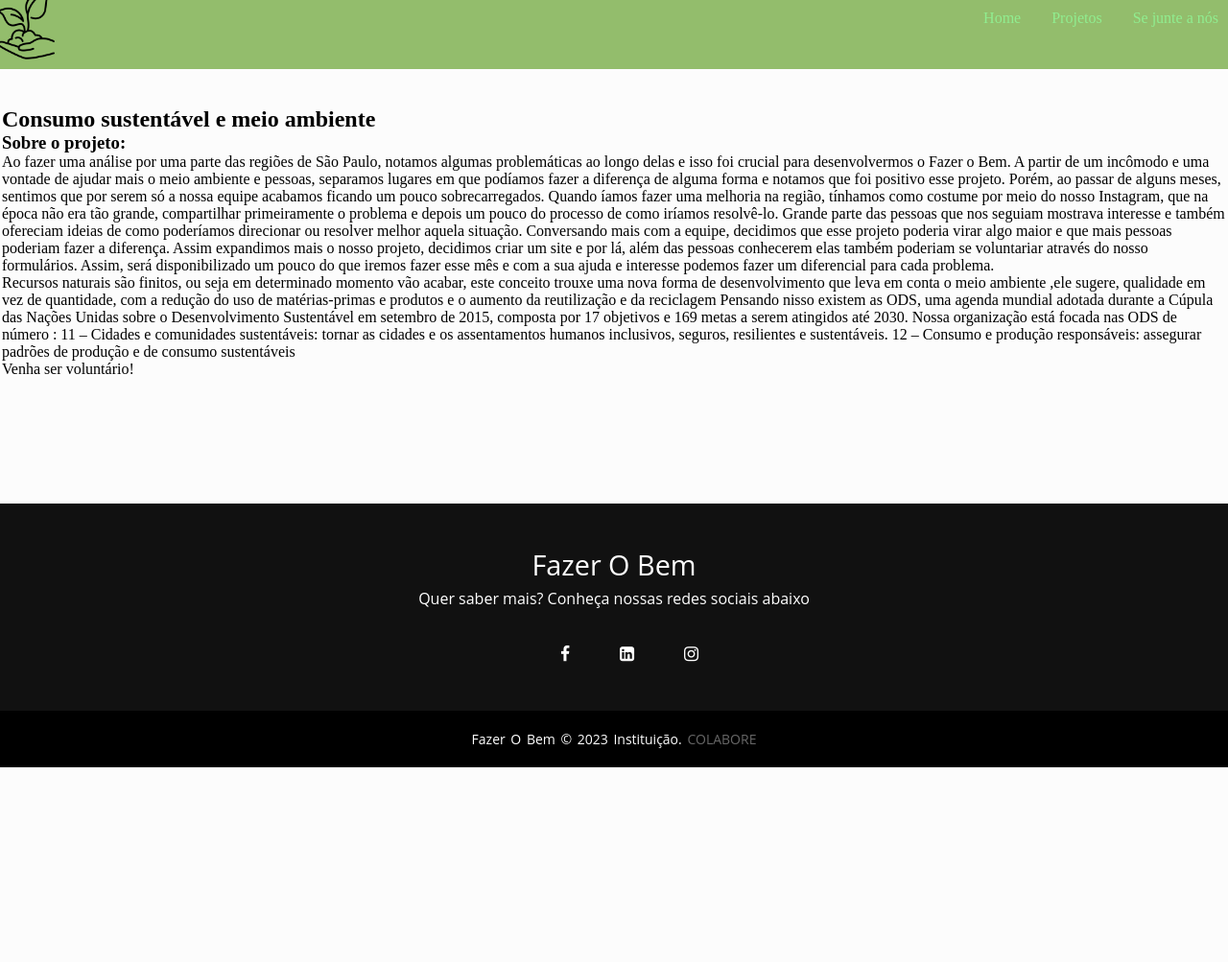
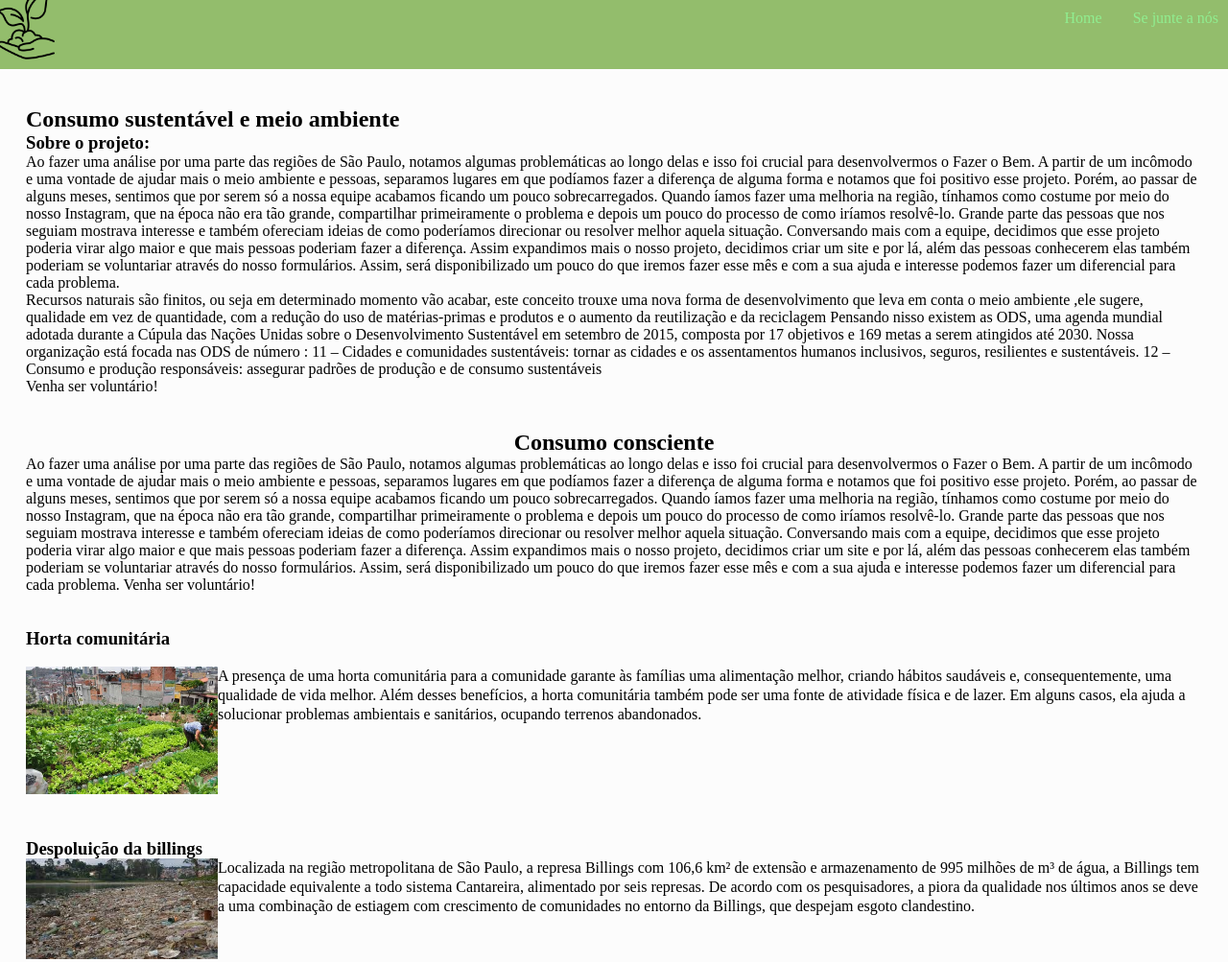
Before and after one commit to codigo01quequel/trabalho-final, a plain HTML site: page index.html in a window 1280 px wide. Shown: the top 1003 px of the page at 96% size. Before the commit the page ends 800 px from the top, so only its background shows below. Drawn offline with nearby package versions, Linux system fonts and the light colour scheme.

Commit message:
apaguei uma pagina e coloquei borda

```diff
--- a/index.html
+++ b/index.html
@@ -20,10 +20,6 @@
             </li>
 
             <li>
-                <a href="project.html">Projetos</a>
-            </li>
-
-            <li>
                 <a href="formulario.html">Se junte a nós</a>
             </li>
         </ul>
@@ -31,6 +27,7 @@
 
     <br/><br/><br/>
 
+    <div class="borda">
     <h2>Consumo sustentável e meio ambiente</h2>
 
     <h3>Sobre o projeto:</h3>
@@ -68,19 +65,116 @@
 
 <br/><br/><br/>
 
+<title>instituto fazer o bem</title>
+
+    <div class="center"><h2>Consumo consciente</h2></div>
+ <p>
+    Ao fazer uma análise por uma parte das regiões de São Paulo, notamos algumas problemáticas ao
+    longo delas e isso foi crucial para desenvolvermos o Fazer o Bem. A partir de um incômodo e uma
+    vontade de ajudar mais o meio ambiente e pessoas, separamos lugares em que podíamos fazer a diferença
+    de alguma forma e notamos que foi positivo esse projeto. Porém, ao passar de alguns meses, sentimos
+    que por serem só a nossa equipe acabamos ficando um pouco sobrecarregados. Quando íamos fazer uma
+    melhoria na região, tínhamos como costume por meio do nosso Instagram, que na época não era tão grande,
+    compartilhar primeiramente o problema e depois um pouco do processo de como iríamos resolvê-lo. Grande
+    parte das pessoas que nos seguiam mostrava interesse e  também ofereciam ideias de como poderíamos direcionar
+    ou resolver melhor aquela situação. Conversando mais com a equipe, decidimos que esse projeto poderia virar
+    algo maior e que mais pessoas poderiam fazer a diferença. Assim expandimos mais o nosso projeto, decidimos
+    criar um site e por lá, além das pessoas conhecerem elas também poderiam se voluntariar através do nosso
+    formulários. Assim, será disponibilizado um pouco do que iremos fazer esse mês e com a sua ajuda e interesse
+    podemos fazer um diferencial para cada problema. Venha ser voluntário!
+ </p>
+
+    <br/><br/>
+    <p><strong> <h3>Horta comunitária</h3> </strong></p>
+    <br/>
+   <img src="./imagem/horta comunitaria.jpeg" alt="teste" style="float:left;width:200px">
+   <div class="texto">
+
+   <p> A presença de uma horta comunitária para a comunidade garante às famílias uma
+     alimentação melhor, criando hábitos saudáveis e, consequentemente, uma qualidade de
+     vida melhor. Além desses benefícios, a horta comunitária também pode ser uma fonte de
+     atividade física e de lazer. Em alguns casos, ela ajuda a solucionar problemas ambientais
+     e sanitários, ocupando terrenos abandonados.
+</p>
+<br/><br/><br/><br/><br/><br/>
+<p><strong> <h3>Despoluição da billings</h3> </strong></p>
+
+<img src="./imagem/despoluição da billings.jpg" alt="teste" style="float:left;width:200px">
+<div class="texto">
+
+<p> Localizada na região metropolitana de São Paulo, a represa Billings com 106,6 km² de
+    extensão e armazenamento de 995 milhões de m³ de água, a Billings tem capacidade
+    equivalente a todo sistema Cantareira, alimentado por seis represas.
+    De acordo com os pesquisadores, a piora da qualidade nos últimos anos se deve a uma
+    combinação de estiagem com crescimento de comunidades no entorno da Billings, que
+    despejam esgoto clandestino.
+    </p>
+<br/><br/><br/><br/><br/><br/>
+
+<p><strong> <h3>Sopa amiga</h3> </strong></p>
+
+<img src="imagem/sopa.jpg" alt="teste" style="float:left;width:200px">
+<div class="texto">
+
+<p> Ao fazer uma pesquisa extensa, tanto em feiras livres como
+    centro de distribuições de alimentos - CEASA, notamos o número
+    de alimentos desperdiçados nos finais de feiras livres de
+    São Paulo. De acordo com o jornal da universidade Unesp,
+    mediante as 942 feiras livres da cidade de São Paulo, há
+    grande desperdício de alimentos em decorrência de problemas
+    educacionais relacionados ao consumo, produção e aproveitamento
+    responsável de alimentos, em suma folhagens.
+<br>
+    Assim, precisamos pensar em como podemos destinar esses alimentos.
+    E para que esses alimentos não sejam descartados, o Centro implantou o programa Sopa
+    Amiga, uma alternativa que permite o acesso de famílias recifenses de baixa renda a
+    refeições saudáveis e nutritivas.Funcionando a partir da distribuição de sopa para
+    associações carentes e famílias de baixa renda, o programa beneficia cerca de 13,5 mil
+    famílias, servindo em média 16,5 mil pratos de sopa e 10 mil pães semanais.
+<br>
+    A produção da sopa é feita de forma diária e a entrega dos produtos se dá por meio de rodízio
+    para associações da Região Metropolitana do Recife. Por dia são produzidos 500 quilos de
+    sopa, proporcionando um quilo de sopa por dia e quatro pães para cada família contemplada.
+</p>
+<br/><br/><br/><br/><br/><br/>
+
+      <p> <p><strong> <h3>Adubo sustentavel</h3> </strong></p>
+
+      <img src="imagem/adubo.jpg" alt="teste" style="float:left;width:200px">
+      <div class="texto">
+
+<p> Os produtos que não  são aproveitados no programa Sopa Amiga viram adubo e  beneficiam,
+    além dos produtores que atuam no Ceasa, agricultores familiares.
+    De acordo com o site Folhito, os benefícios do adubo orgânico ajuda no aumenta a
+    rigidez dos tecidos e a resistência das plantas às pragas e moléstias e também favorece
+    o desenvolvimento do sistema radicular, que deve ser fornecido em uma relação adequada
+    com o nitrogênio para garantir um perfeito equilíbrio entre crescimento, produção e qualidade.
+    Assim, nenhuma parte do alimento é desperdiçada e fazemos o melhor para as plantas.
+</p>
+ </div>
+</div>
+</div>
+<br/><br/><br/><br/><br/><br/>
+
 <footer>
-    <div class="footer-content">
-   <h3>Fazer o Bem</h3
-    <p> Quer saber mais? Conheça nossas redes sociais abaixo</p>
+   <h3>Fazer o Bem</h3>
+   <p> Quer saber mais? Conheça nossas redes sociais abaixo</p>
+
+  <div class="waves">
+    <div class="wave" id="wave1"></div>
+    <div class="wave" id="wave2"></div>
+    <div class="wave" id="wave3"></div>
+    <div class="wave" id="wave4"></div>
+  </div>
     <ul class="socials">
         <li><a href="#"><i class="fa fa-facebook"></i></i></a></li>
         <li><a href="#"><i class="fa fa-linkedin-square"></i></i></a></li>
         <li><a href="#"><i class="fa fa-instagram"></i></i></a></li>
     </ul>
-    </div>
-<div class="footer-bottom">
-    <p>Fazer o bem &copy; 2023 instituição. <span>Colabore</span></p>
-</div>
+    <p>Fazer o bem|Aqui fazemos diferença @2023 instituição.</p>
     </footer>
+<script type="module"
+src="https://unpkg.com/ionicons@7.1.0/dist/ionicons/ionicons.esm.js"></script>
+<script nomodule src="https://unpkg.com/ionicons@7.1.0/dist/ionicons/ionicons.js"></script>
 </body>
 </html>
--- a/style.css
+++ b/style.css
@@ -29,6 +29,10 @@ header{
     background-color: rgb(147, 189, 108);
 }
 
+.borda{
+    padding: 0px 25px;
+
+}
 ul{
     display: flex;
     margin: 23px;
@@ -47,9 +51,6 @@ a{
 ul a:hover{
     color: rgb(91, 122, 91);
 }
-.container{
-    padding:0px 50px;
-}
 .center{
     text-align: center;
 }
@@ -58,70 +59,59 @@ line-height: 20px;
 
 }
 footer{
-    position: absolute;
-    bottom: 0;
-    left: 0;
-    right: 0;
-    background: #111;
-    height: auto;
-    width: 100vw;
-    font-family: "Open Sans";
-    padding-top: 40px;
-    color: #fff;
+    position: relative;
+    width: 100%;
+    background: #3586ff;
+    min-height: 100px;
+    padding: 20px 50px;
+    display: flex;
+    justify-content: center;
+    align-items: center;
+    flex-direction: column;
 }
-.footer-content{
+footer .socials
+footer .menu
+{
+    position: relative;
     display: flex;
+    justify-content: center;
     align-items: center;
-    justify-content: center;
-    flex-direction: column;
-    text-align: center;
+    margin: 10px 0;
+    flex-wrap: wrap;
 }
-.footer-content h3{
-    font-size: 1.8rem;
-    font-weight: 400;
-    text-transform: capitalize;
-    line-height: 3rem;
-}
-.footer-content p{
-    max-width: 500px;
-    margin: 10px auto;
-    line-height: 28px;
-    font-size: 14px;
-}
-.socials{
+footer .socials li{
     list-style: none;
-    display: flex;
-    align-items: center;
-    justify-content: center;
-    margin: 1rem 0 3rem 0;
-}
-.socials li{
-    margin: 0 10px;
-}
-.socials a{
-    text-decoration: none;
-    color: #fff;
-}
-.socials a i{
-    font-size: 1.1rem;
-    transition: color .4s ease;
 
 }
-.socials a:hover i{
-    color: aqua;
+footer .socials li a{
+    font-size: 2em;
+    color: #fff;
+    margin: 0 10px;
+    display: inline-block;
+    transition: 0.5;
 }
-
-.footer-bottom{
-    background: #000;
-    width: 100vw;
-    padding: 20px 0;
+footer .socials li a:hover{
+    transform: translateY(-10px);
+}
+footer p{
+    color:#fff;
     text-align: center;
+    margin-top: 15px;
+    margin-bottom: 10px;
+    font-size: 1.1em;
 }
-.footer-bottom p{
-    font-size: 14px;
-    word-spacing: 2px;
-    text-transform: capitalize;
+.footer .wave{
+    position: absolute;
+    top: 100px;
+    left: 0;
+    width: 100%;
+    height: 100px;
+    background: #f00 url(./imagem/wave.png)
+    background-size: 1000px 100px;
 }
-.footer-bottom span{
-    text-transform: uppercase;
-    opacity: .4;}
+footer .wave#wane1{
+    z-index: 1000;
+    opacity: 1;
+    bottom: 0;
+    animation: animateWave 4s linear infinite;
+}
```
Also changed, not shown: project.html (deleted, +0 -119 lines), imagem/wave.png (added).
